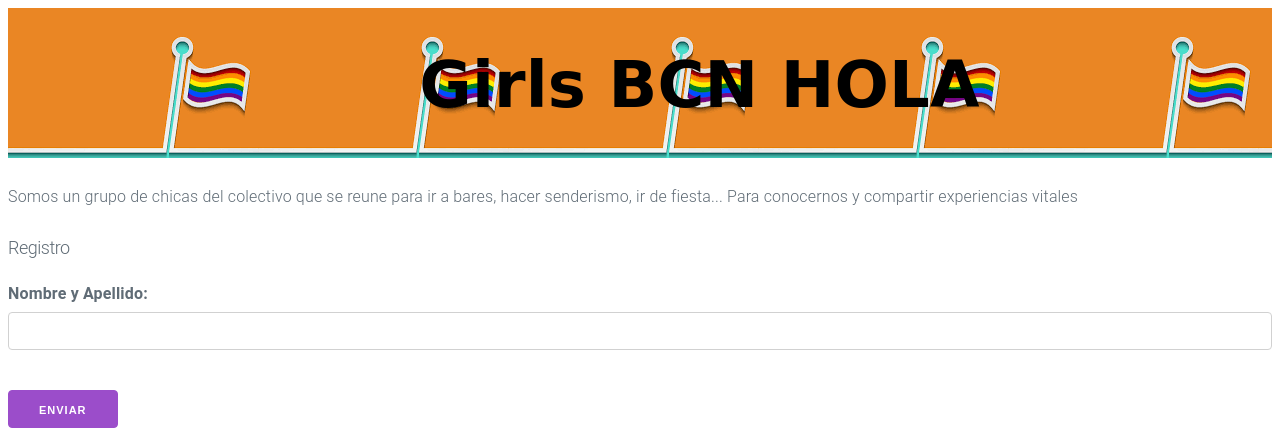
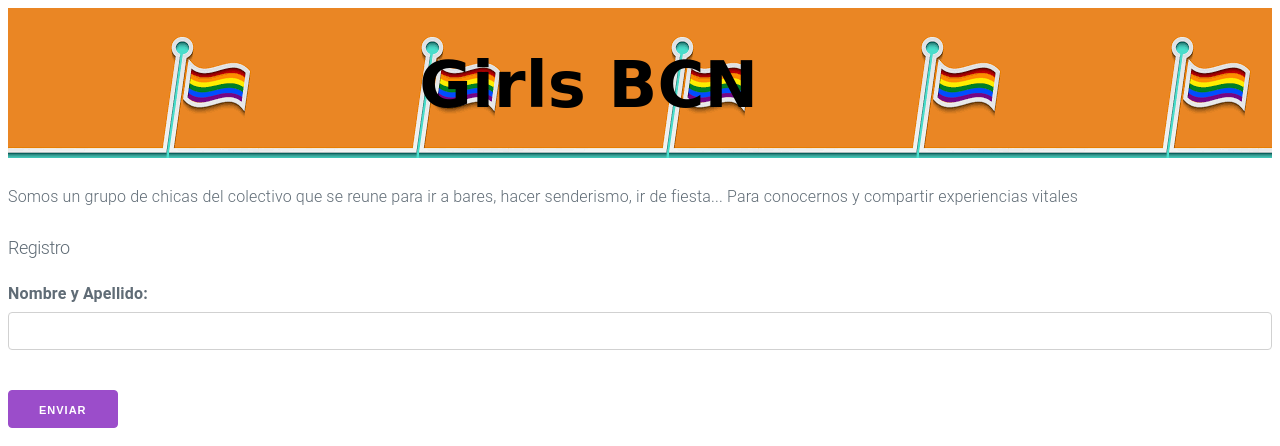
Before and after one commit to sofiasofiasml/girl-bcn.github.io, a plain HTML site: page index.html in a window 1280 px wide. Shown: the top 446 px of the page. Drawn offline with Linux system fonts and the light colour scheme; a web font is replaced by a local one.

Commit message:
Revert "pruevbas"
This reverts commit 30d2255d7d578226e93550328a29b557903098cc.

```diff
--- a/index.html
+++ b/index.html
@@ -13,7 +13,7 @@
 <body>
     <div id="title">
         <br>
-        <p>Girls BCN HOLA</p>
+        <p>Girls BCN</p>
     </div>
     <br>
     <p>Somos un grupo de chicas del colectivo que se reune para ir a bares, hacer senderismo, ir de fiesta... Para conocernos y compartir experiencias vitales </p>
```
